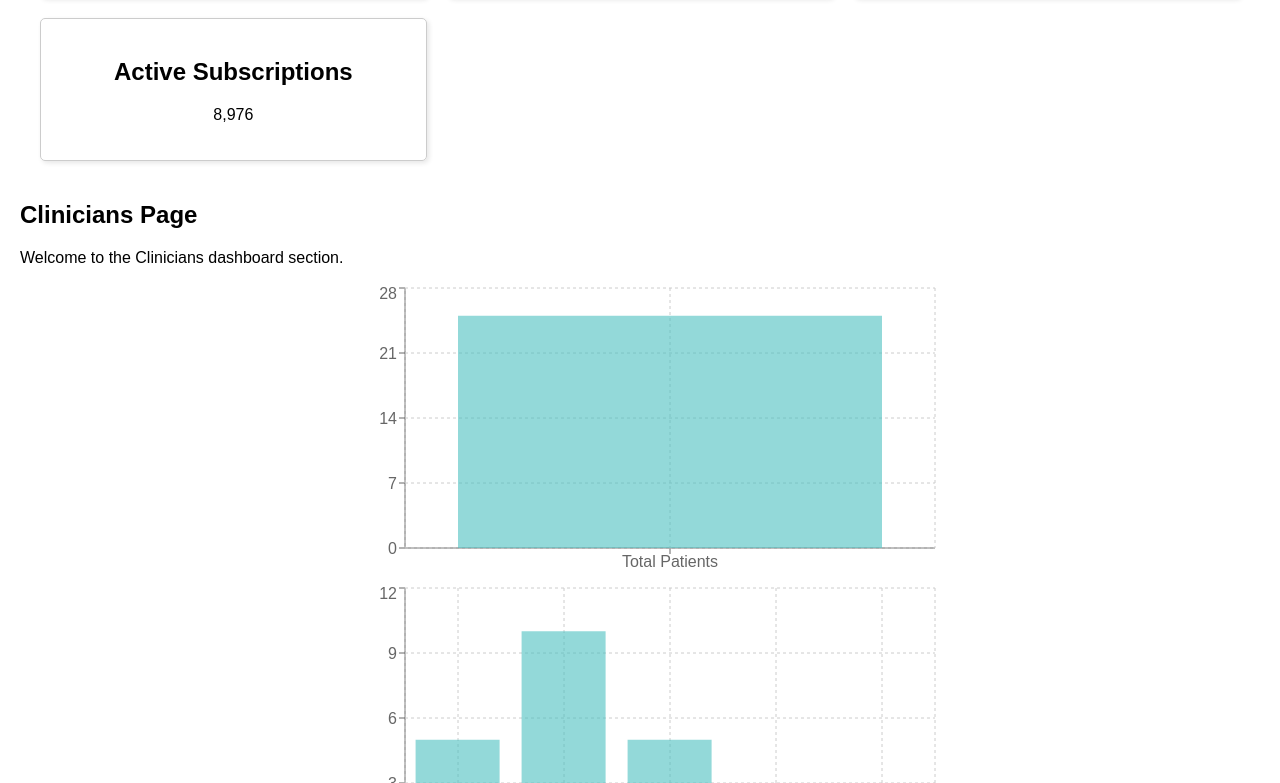
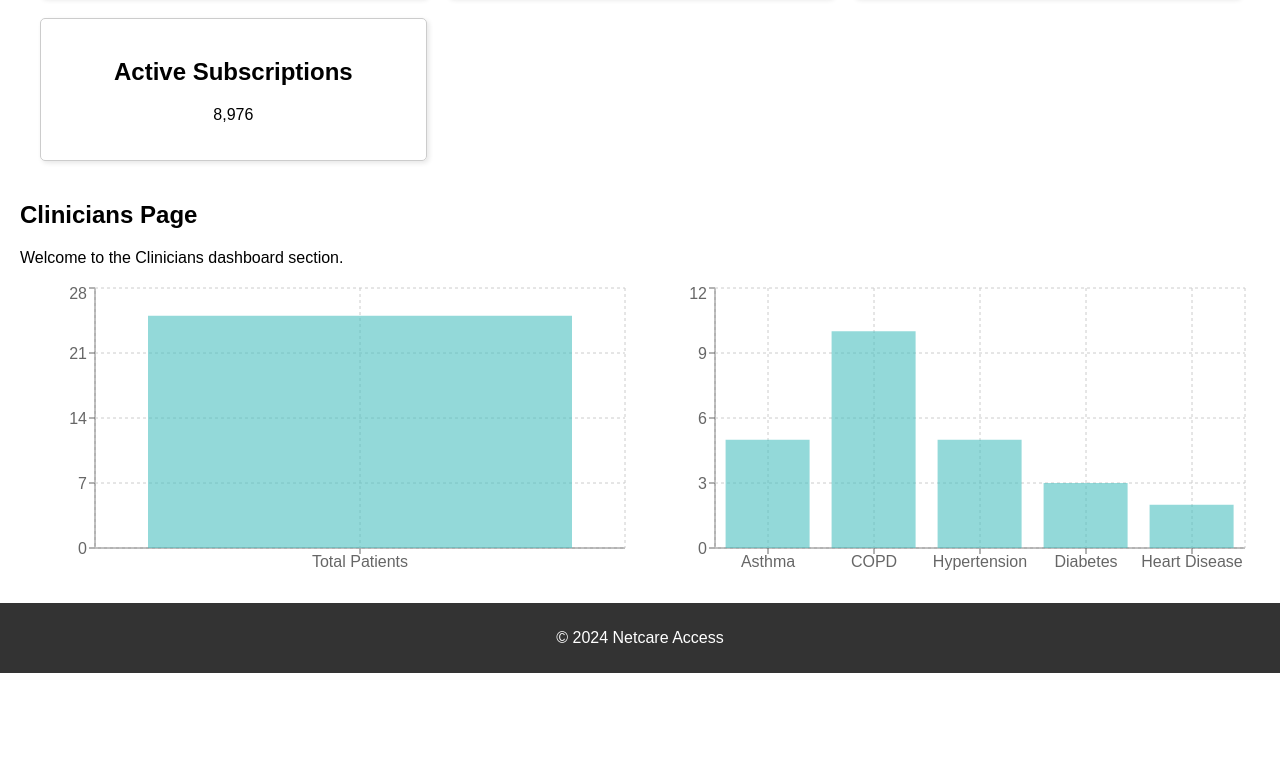
Before and after one commit to cfgcolumbus24/Team-14, a React (Create React App) app in the folder client/: page / in a window 1280 px wide. Shown: the part 481-1264 px from the top of the page. After the commit the page ends 1154 px from the top, so only its background shows below. Built offline with nearby package versions, Linux system fonts and the light colour scheme.

Commit message:
Fixed style of clinician visuals

```diff
--- a/client/src/components/CliniciansVisuals.js
+++ b/client/src/components/CliniciansVisuals.js
@@ -53,7 +53,8 @@ function CliniciansVisuals() {
     <div>
      <h2>Clinicians Page</h2>
      <p>Welcome to the Clinicians dashboard section.</p>
-       <div style={{ width: "600px", margin: "auto" }}>
+     <div style={{ display: "flex", justifyContent: "space-around" }}>
+      <div style={{ width: "600px" }}>
         <BarChart width={600} height={300} data={numPatients}>
          <XAxis dataKey="name" />
          <YAxis />
@@ -62,7 +63,7 @@ function CliniciansVisuals() {
          <Bar dataKey="count" fill="rgba(75, 192, 192, 0.6)" />
         </BarChart>
       </div>
-        <div style={{ width: "600px", margin: "auto" }}>
+      <div style={{ width: "600px" }}>
         <BarChart width={600} height={300} data={diagnosisData}>
          <XAxis dataKey="name" />
          <YAxis />
@@ -72,7 +73,7 @@ function CliniciansVisuals() {
         </BarChart>
       </div>
      </div>
-
+    </div>
   );
 }
 
```
Lines whose indentation alone changed are shown as unchanged.
